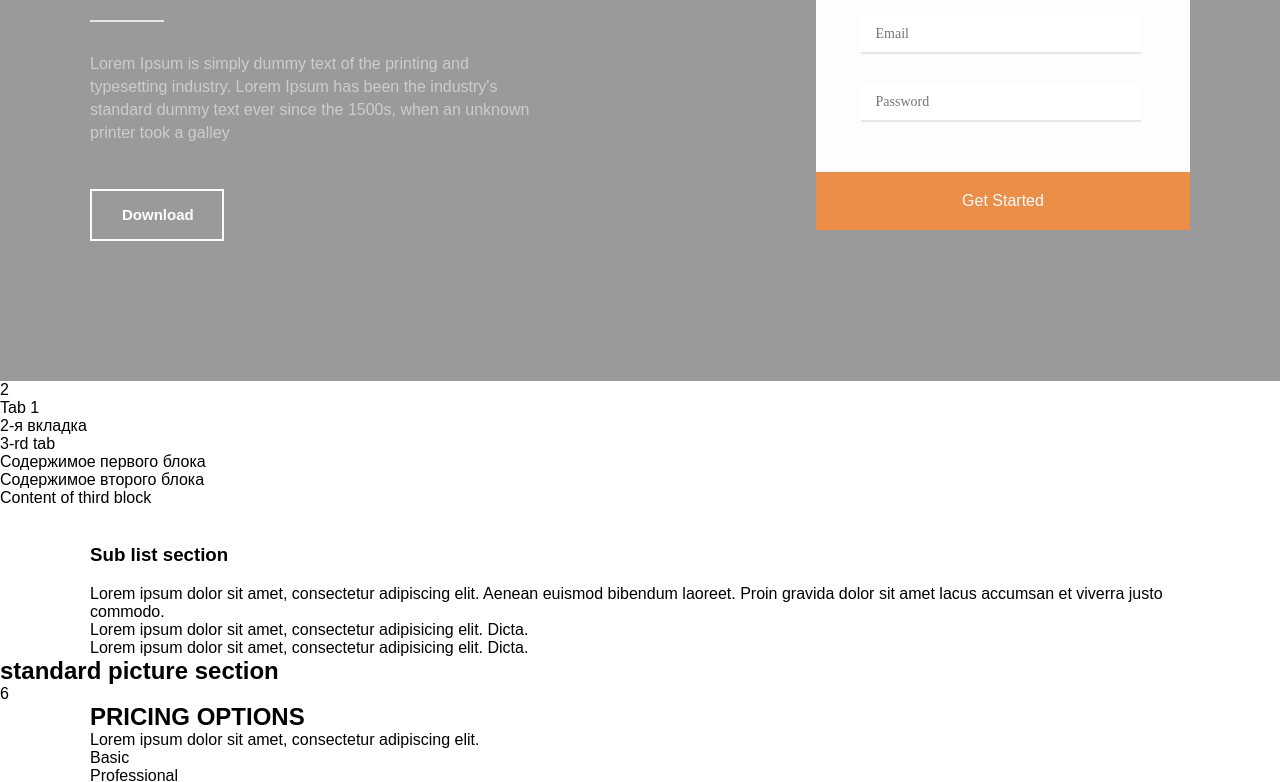
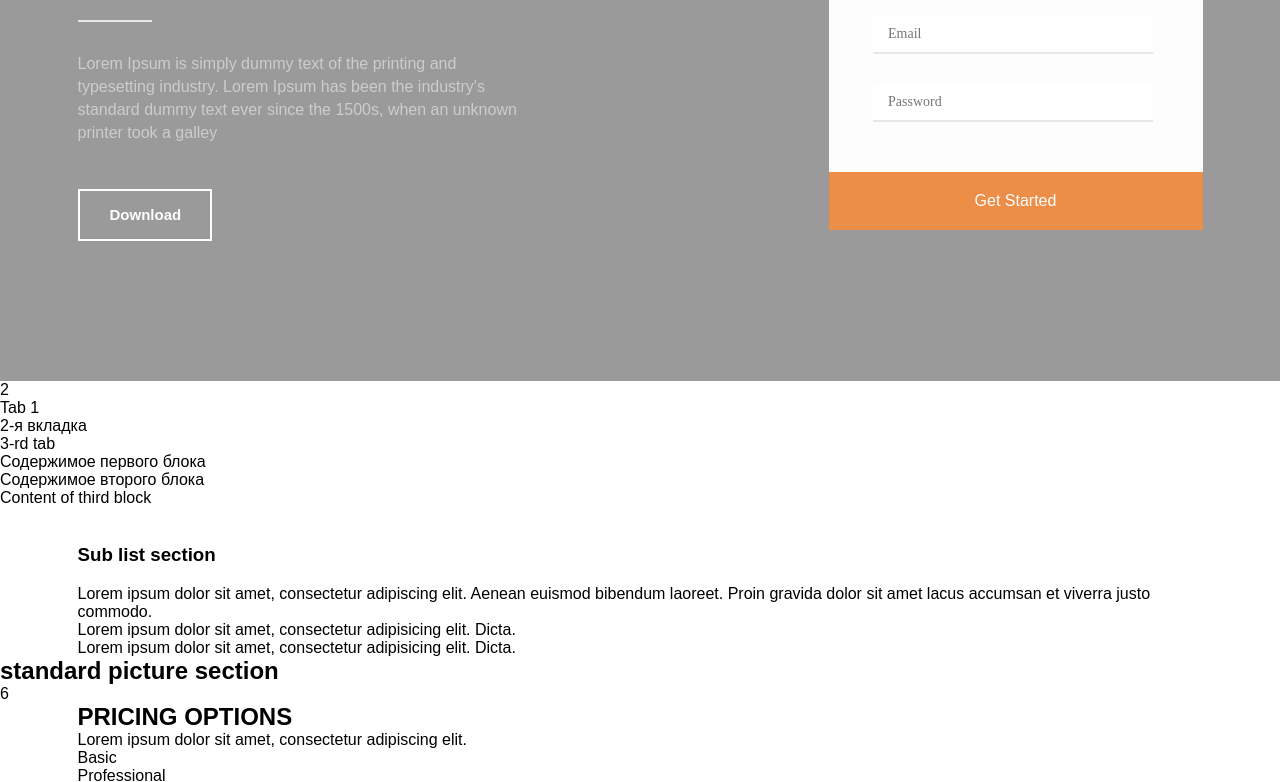
Before and after one commit to BeetrootClass/beetrootclass.github.io, a plain HTML site: page index.html in a window 1280 px wide. Shown: the part 492-1274 px from the top of the page. Drawn offline with nearby package versions, Linux system fonts and the light colour scheme.

Commit message:
add header panel scss

```diff
--- a/scss/_header_panel.scss
+++ b/scss/_header_panel.scss
@@ -19,7 +19,7 @@ body {
 	background-color: #ffffff;
 }
 .container {
-	width: 1100px;
+	width: 1125px;
 	margin: 0 auto;
 }
 .clear::after {
```
Also changed, not shown: css/main.css.
